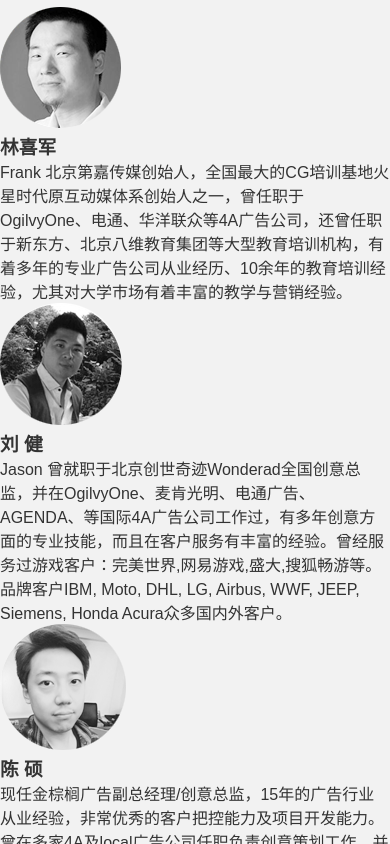
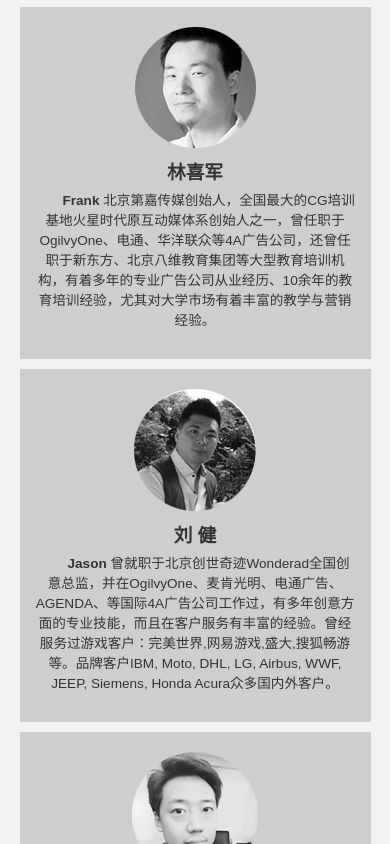
Before and after one commit to orangeC/digi, a React app: page / in a window 390 px wide. Shown: the part 5040-5884 px from the top of the page. Built offline with nearby package versions, Linux system fonts and the light colour scheme.

Commit message:
contentfive center completes

```diff
--- a/src/components/ContentFive.js
+++ b/src/components/ContentFive.js
@@ -46,6 +46,9 @@ class ContentFive extends Component{
 				flexDirection:"row",
 				flexWrap:"wrap",
 				justifyContent:"space-around"
+			},
+			h3:{
+				padding:"5px 0"
 			}
 		}
 		return (
@@ -65,27 +68,27 @@ class ContentFive extends Component{
 						<div style={styles.card} className="step-card">
 							<div>
 								<img src={Bg2} />
-								<h3>林喜军</h3>
-								<p>Frank  北京第嘉传媒创始人，全国最大的CG培训基地火星时代原互动媒体系创始人之一，曾任职于OgilvyOne、电通、华洋联众等4A广告公司，还曾任职于新东方、北京八维教育集团等大型教育培训机构，有着多年的专业广告公司从业经历、10余年的教育培训经验，尤其对大学市场有着丰富的教学与营销经验。</p>
+								<h3 style={styles.h3} >林喜军</h3>
+								<p><strong>Frank</strong>  北京第嘉传媒创始人，全国最大的CG培训基地火星时代原互动媒体系创始人之一，曾任职于OgilvyOne、电通、华洋联众等4A广告公司，还曾任职于新东方、北京八维教育集团等大型教育培训机构，有着多年的专业广告公司从业经历、10余年的教育培训经验，尤其对大学市场有着丰富的教学与营销经验。</p>
 							</div>
 							<div>
 								<img src={Bg3} />
-								<h3>刘 健</h3>
-								<p>Jason  曾就职于北京创世奇迹Wonderad全国创意总监，并在OgilvyOne、麦肯光明、电通广告、AGENDA、等国际4A广告公司工作过，有多年创意方面的专业技能，而且在客户服务有丰富的经验。曾经服务过游戏客户：完美世界,网易游戏,盛大,搜狐畅游等。品牌客户IBM, Moto, DHL, LG, Airbus, WWF, JEEP, Siemens, Honda Acura众多国内外客户。</p>
+								<h3 style={styles.h3} >刘 健</h3>
+								<p><strong>Jason</strong>  曾就职于北京创世奇迹Wonderad全国创意总监，并在OgilvyOne、麦肯光明、电通广告、AGENDA、等国际4A广告公司工作过，有多年创意方面的专业技能，而且在客户服务有丰富的经验。曾经服务过游戏客户：完美世界,网易游戏,盛大,搜狐畅游等。品牌客户IBM, Moto, DHL, LG, Airbus, WWF, JEEP, Siemens, Honda Acura众多国内外客户。</p>
 							</div>
 							<div>
 								<img src={Bg4} />
-								<h3>陈 硕</h3>
+								<h3 style={styles.h3} >陈 硕</h3>
 								<p>现任金棕榈广告副总经理/创意总监，15年的广告行业从业经验，非常优秀的客户把控能力及项目开发能力。曾在多家4A及local广告公司任职负责创意策划工作，并对多家4A广告公司项目进行指导并协助完成。</p>
 							</div>
 							<div>
 								<img src={Bg5} />
-								<h3>杨 永</h3>
+								<h3 style={styles.h3} >杨 永</h3>
 								<p>现就职于北京铭硕知识产权代理有限公司。研发中心前端工程师总监，负责管理沈阳分公司前端开发工作。擅长网页重构，人机交互设计，网页构架设计，CSS框架建设，安卓apk，苹果APP应用开发。</p>
 							</div>
 							<div>
 								<img src={Bg6} />
-								<h3>Peter</h3>
+								<h3 style={styles.h3} >Peter</h3>
 								<p>好多视频网站创始人，慕课网在线视频的主讲，疯狂的在线教育爱好者，十多年业界经验的骨灰级专家，曾在清华大学举办过沙龙，倡导推广前端技术，在github上有2k的粉丝。</p>
 							</div>
 						</div>
--- a/src/main.css
+++ b/src/main.css
@@ -49,6 +49,29 @@ ul,li{
 	width:32%;
 	box-shadow: 0 0 10px 1px rgba(0,0,0,.2);
 }
+.step-card>div{
+	text-align: center;
+	width: 19%;
+    padding: 20px 15px;
+    background-color: #cecece;
+}
+.step-card>div>p{
+	text-indent: 2em;
+	font-size: 0.85em;
+	padding-bottom:10px;
+}
+@media(max-width: 960px){
+	.ContentFour p{
+		white-space: normal;
+		font-size: 0.8em;
+	}
+}
+@media(max-width: 860px){
+	.step-card>div{
+		margin-bottom: 10px;
+    	width: 32%;
+	}
+}
 @media(min-width: 760px){
 	.card{
 				width:50%;
@@ -58,6 +81,11 @@ ul,li{
 	}
 
 }
+@media(max-width: 640px){
+	.step-card>div{
+    	width: 48%;
+	}
+}
 @media(max-width: 440px){
 	.card{
 		width: 100%;
@@ -66,10 +94,7 @@ ul,li{
 		width: 100%;
 		margin-bottom: 10px;
 	}
-}
-@media(max-width: 960px){
-	.ContentFour p{
-		white-space: normal;
-		font-size: 0.8em;
+	.step-card>div{
+    	width: 90%;
 	}
 }
```
